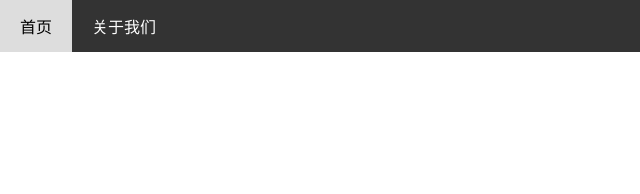
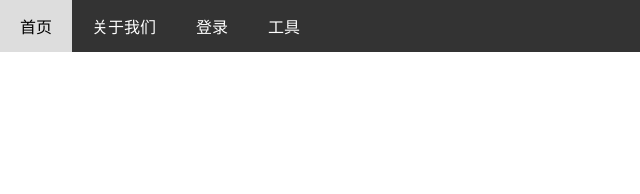
Before and after one commit to HTSC2018W9/HTSC2018W9.github.io, a plain HTML site: page img.html in a window 1280 px wide. Shown: the top 194 px of the page, 0-640 px from the left. Drawn offline with nearby package versions, Linux system fonts and the light colour scheme.

Commit message:
Update img.html

```diff
--- a/img.html
+++ b/img.html
@@ -12,6 +12,8 @@
         <div class="navbar">
             <a href="./index.html">首页</a>
             <a href="./about.html">关于我们</a>
+	    <a href="login.html" style="text-align: left;">登录</a>
+            <a href="https://vscode.dev/">工具</a>
           </div>
 		<div class="show">
 			<div class="box">
```
